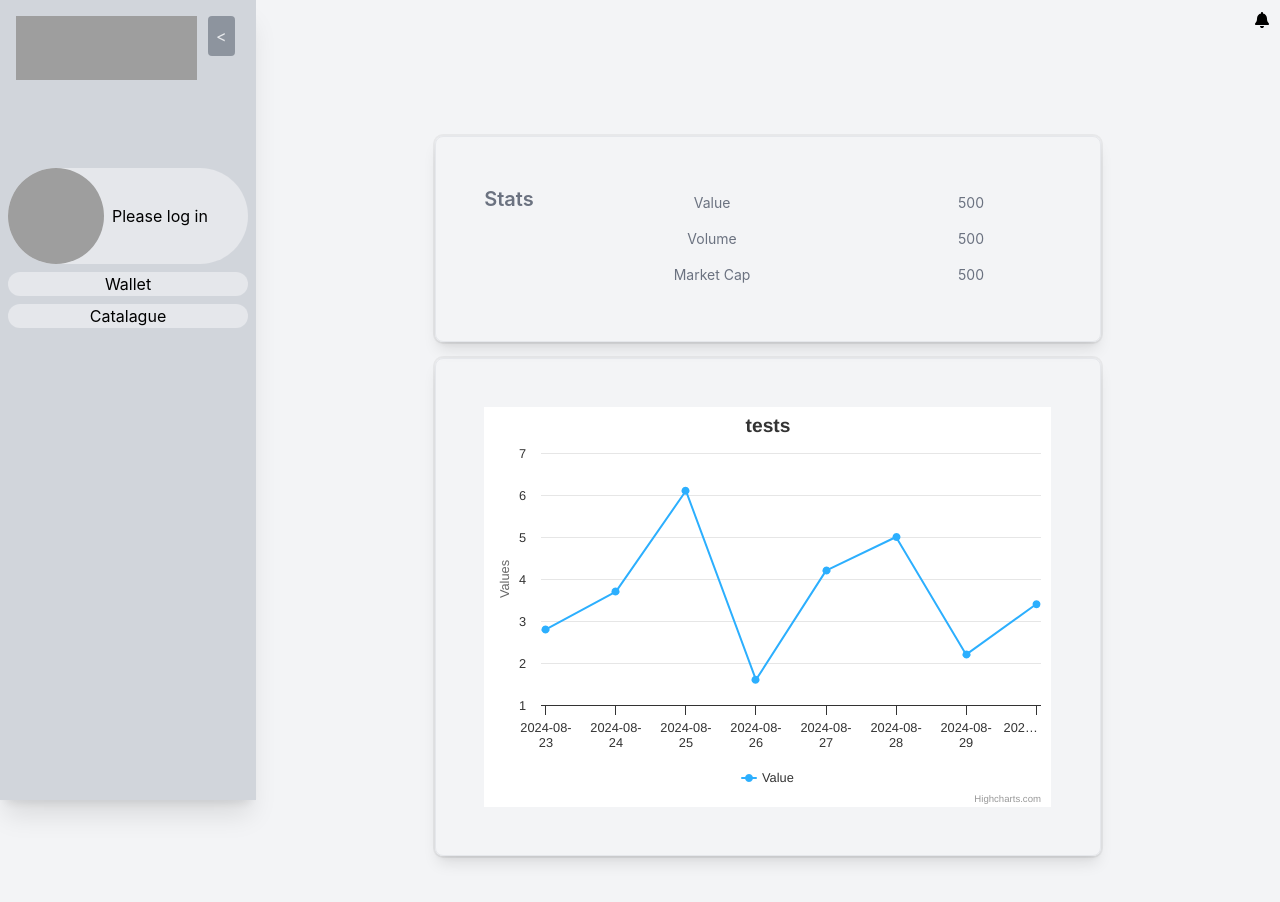
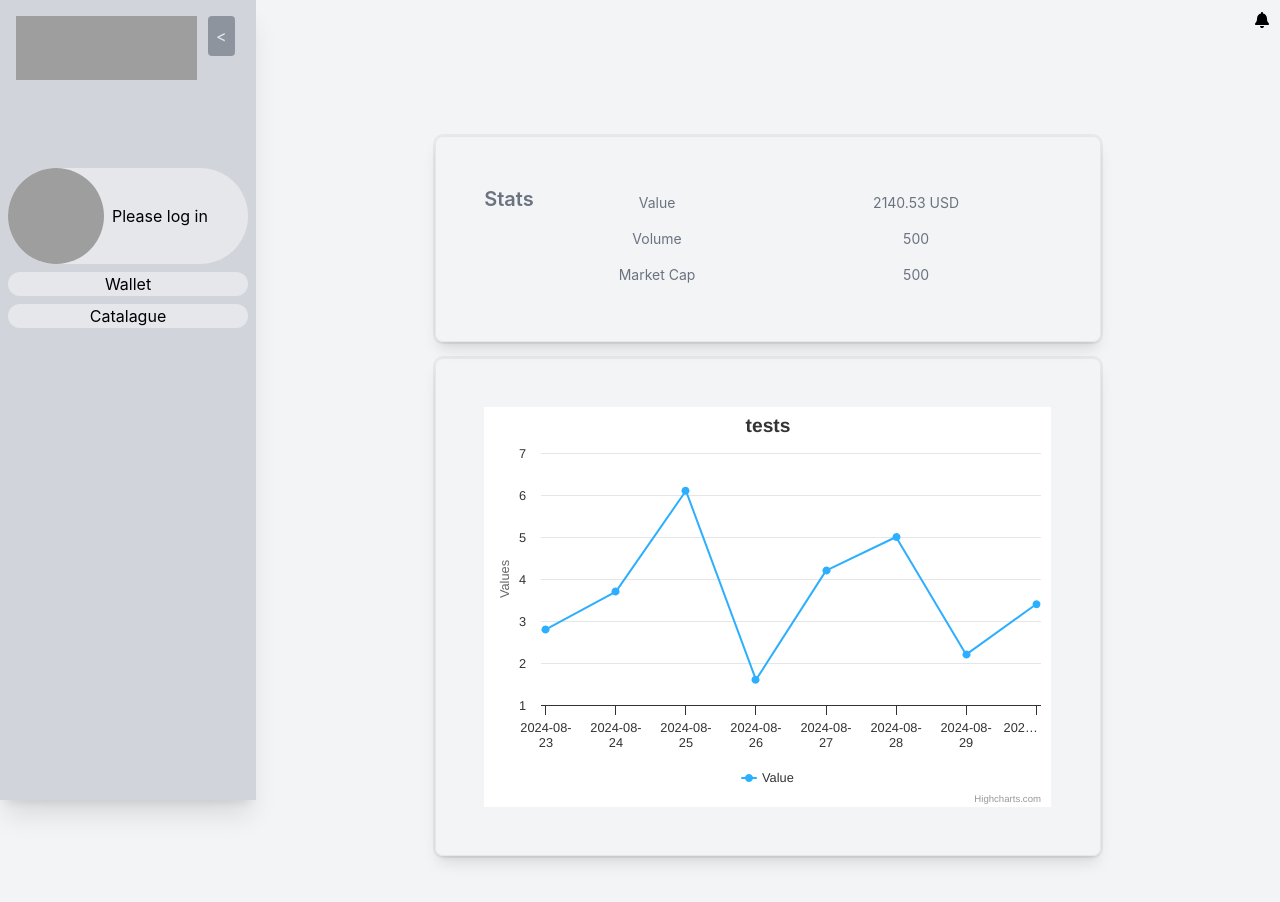
Before and after one commit to BartoszWeselak/dashboard-react, a React (Create React App) app in the folder dashboard/: page /info/1 in a window 1280 px wide. Shown: the top 902 px of the page. Built offline with nearby package versions, Linux system fonts and the light colour scheme; grey boxes are pictures that could not be loaded.

Commit message:
Update info page

```diff
--- a/dashboard/src/api/api.tsx
+++ b/dashboard/src/api/api.tsx
@@ -11,7 +11,7 @@ interface Asset {
   snapshots: Snapshot[];
 }
 
-const useFetchData = (
+export const useFetchData = (
   dataType: "cryptocurrencies" | "stocks" | "commodities"
 ) => {
   const [assets, setAssets] = useState<Asset[]>([]);
@@ -32,11 +32,11 @@ const useFetchData = (
   return { assets };
 };
 
-const useFetchDataSingle = (
+export const useFetchDataSingle = (
   dataType: "cryptocurrencies" | "stocks" | "commodities",
   id: number
 ) => {
-  const [assets, setAssets] = useState<Asset[]>([]);
+  const [asset, setAsset] = useState<Asset | null>(null);
 
   useEffect(() => {
     let data;
@@ -48,10 +48,10 @@ const useFetchDataSingle = (
       data = require("../data/commodities.json");
     }
 
-    setAssets(data);
-  }, [dataType]);
+    const foundAsset = data.find((item: Asset) => item.id === id);
 
-  return { assets };
+    setAsset(foundAsset);
+  }, [dataType, id]);
+
+  return { asset };
 };
-
-export default useFetchData;
--- a/dashboard/src/app/routes/app/dashboard.tsx
+++ b/dashboard/src/app/routes/app/dashboard.tsx
@@ -17,7 +17,7 @@ import {
   TableBody,
 } from "../../../components/Table";
 import { Chart } from "../../../components/Chart";
-import useFetchData from "../../../api/api";
+import { useFetchData } from "../../../api/api";
 import { Link } from "../../../components/Link";
 
 const data: Highcharts.Options = {
--- a/dashboard/src/app/routes/app/info.tsx
+++ b/dashboard/src/app/routes/app/info.tsx
@@ -1,4 +1,4 @@
-import FetchData from "../../../api/api";
+import { useFetchDataSingle } from "../../../api/api";
 import { Button } from "../../../components/Button";
 import { Card, CardDescription, CardTitle } from "../../../components/Card";
 import { Chart } from "../../../components/Chart";
@@ -15,6 +15,7 @@ import { useParams } from "react-router-dom";
 
 export const InfoRoute = () => {
   const { id } = useParams<{ id: string }>();
+  const { asset } = useFetchDataSingle("cryptocurrencies", Number(id));
 
   const data: Highcharts.Options = {
     title: {
@@ -56,7 +57,7 @@ export const InfoRoute = () => {
               <TableBody>
                 <TableRow>
                   <TableCell>Value</TableCell>
-                  <TableCell>{500 * Number(id)}</TableCell>
+                  <TableCell>{asset?.snapshots[0].price} USD</TableCell>
                 </TableRow>
                 <TableRow>
                   <TableCell>Volume</TableCell>
--- a/dashboard/src/components/Card.tsx
+++ b/dashboard/src/components/Card.tsx
@@ -19,6 +19,7 @@ const cardVariants = cva(
         large: "rounded-lg",
       },
       size: {
+        wide: "h-16 w-5/6",
         small: "h-48 w-48",
         medium: "h-96 w-96",
         half: "w-1/2",
--- a/dashboard/src/layout/dashboard-layout.tsx
+++ b/dashboard/src/layout/dashboard-layout.tsx
@@ -13,6 +13,7 @@ import { NotificationBar, Notification } from "../components/Notification";
 import { useAuth } from "../hooks/auth-context";
 import { Button } from "../components/Button";
 import { useNavigate } from "react-router-dom";
+import { Card, CardDescription, CardTitle } from "../components/Card";
 
 interface DashboardLayoutProps {
   children?: React.ReactNode;
@@ -74,8 +75,14 @@ export const DashboardLayout = ({ children }: DashboardLayoutProps) => {
 
       <div className="w-full ">
         <NotificationBar>
-          <Notification>test</Notification>
-          <Notification>test</Notification>
+          <Notification>
+            <Card size={"wide"}>
+              <CardTitle>
+                {" "}
+                <Link src="/info/5">New Offer</Link>
+              </CardTitle>
+            </Card>
+          </Notification>
         </NotificationBar>
         {children}
       </div>
```
